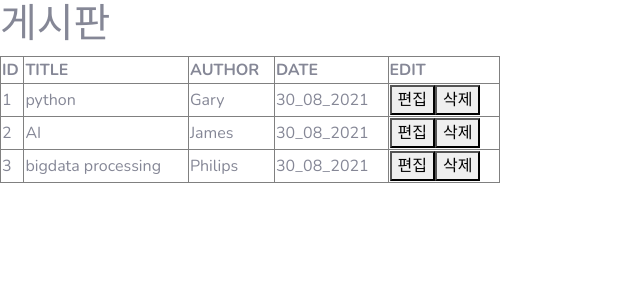
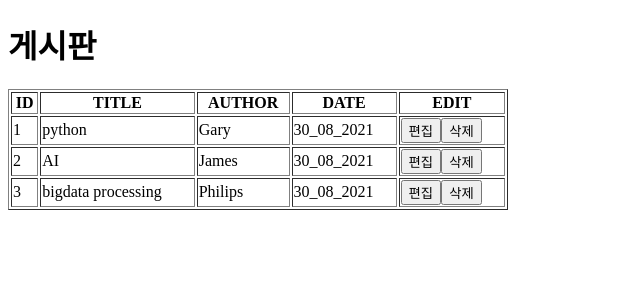
Before and after one commit to gagori/flask_web, a Flask app: page /articles in a window 1280 px wide. Shown: the top 300 px of the page, without its empty margins (0-640 px from the left). Run offline with Flask 2, Linux system fonts and the light colour scheme; some libraries are stand-ins or nearby versions.

Commit message:
Update articles.html

```diff
--- a/templates/articles.html
+++ b/templates/articles.html
@@ -5,15 +5,6 @@
     <meta charset="UTF-8">
     <meta http-equiv="X-UA-Compatible" content="IE=edge">
     <meta name="viewport" content="width=device-width, initial-scale=1.0">
-    <!-- Custom fonts for this template -->
-    <link href="{{url_for('static', filename='vendor/fontawesome-free/css/all.min.css')}}" rel="stylesheet" type="text/css">
-    <link href="https://fonts.googleapis.com/css?family=Nunito:200,200i,300,300i,400,400i,600,600i,700,700i,800,800i,900,900i" rel="stylesheet">
-
-    <!-- Custom styles for this template -->
-    <link href="{{url_for('static', filename='css/sb-admin-2.min.css')}}" rel="stylesheet">
-
-    <!-- Custom styles for this page -->
-    <link href="{{url_for('static', filename='vendor/datatables/dataTables.bootstrap4.min.css')}}" rel="stylesheet">
     <title>게시판</title>
 
 </head>
```
